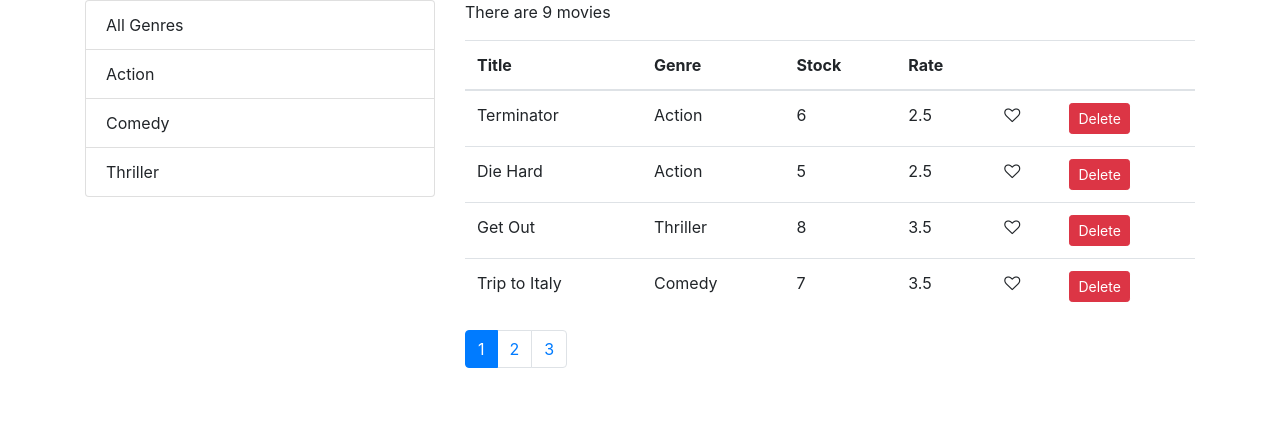
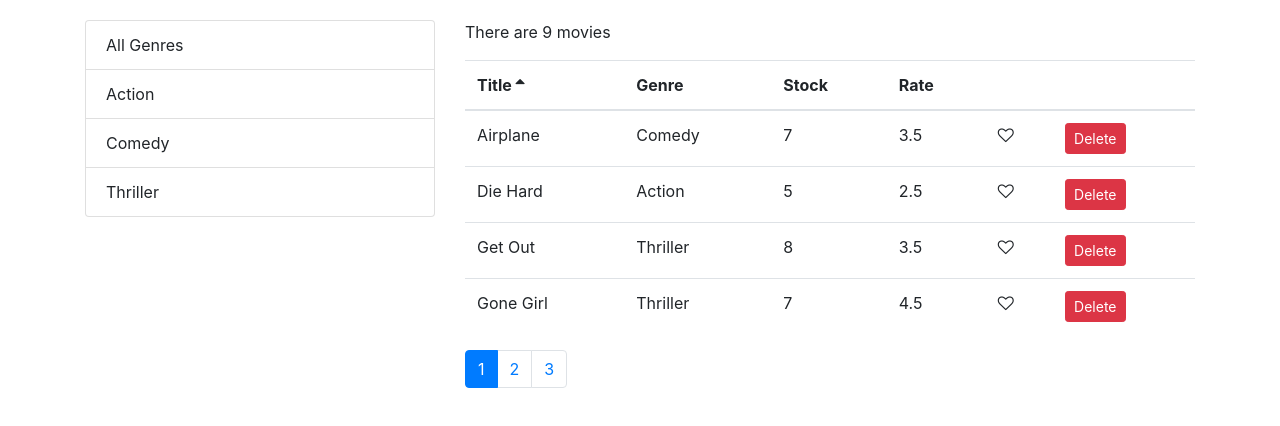
Before and after one commit to KirilKaloyanov/vidly, a React (Create React App) app: page /movies in a window 1280 px wide. Shown: the top 426 px of the page. Built offline with nearby package versions, Linux system fonts and the light colour scheme.

Commit message:
Sorting complete

```diff
--- /dev/null
+++ b/src/components/common/TableBody.jsx
@@ -0,0 +1,23 @@
+import React, { Component } from 'react';
+import _ from 'lodash';
+
+class TableBody extends Component {
+    renderCell = (item, column) => {
+        if (column.content) return column.content(item);
+        return _.get(item, column.path)
+    };
+
+    render() {
+        const { data, columns } = this.props;
+        return (
+            <tbody>
+                {data.map(item => <tr key={item._id}>
+                    {columns.map(column => <td key={column.key}>{this.renderCell(item, column)}</td>)}
+                </tr>)}
+
+            </tbody>
+        );
+    }
+}
+
+export default TableBody
--- a/src/components/common/listGroup.jsx
+++ b/src/components/common/listGroup.jsx
@@ -1,4 +1,4 @@
-import React, { Component } from 'react';
+
 const ListGroup = (props) => {
     const { items, textProperty, valueProperty, onItemsSelect, selectedItem} = props;
 
@@ -6,7 +6,7 @@
         {items.map( item => (
         <li
             key={item[valueProperty]}
-            className={item === selectedItem ? "list-group-item active" : "list-group-item"}
+            className={item === selectedItem ? "list-group-item active" : "list-group-item clickable"}
             onClick={() => onItemsSelect(item)}
             >{item[textProperty]}</li>
         ))}
--- a/src/components/common/pagination.jsx
+++ b/src/components/common/pagination.jsx
@@ -3,7 +3,6 @@
 
 const Pagination = (props) => {
     const { itemsCount, pageSize, currentPage, onPageChange} = props;
-    console.log(currentPage);
 
     const pagesCount = Math.ceil(itemsCount / pageSize);
     if (pagesCount === 1) return null;
--- /dev/null
+++ b/src/components/common/table.jsx
@@ -0,0 +1,15 @@
+import React from 'react';
+import TableHeader from './tableHeader';
+import TableBody from './TableBody';
+
+const Table = ({ columns, sortColumn, onSort, data}) => {
+    return (
+        <table className="table">
+            <TableHeader columns={columns} sortColumn={sortColumn} onSort={onSort}/>
+            <TableBody data={data} columns={columns}/>
+
+        </table>
+     );
+}
+
+export default Table;
--- /dev/null
+++ b/src/components/common/tableHeader.jsx
@@ -0,0 +1,40 @@
+import React, { Component } from 'react';
+
+class TableHeader extends Component {
+    raiseSort = path => {
+        const sortColumn = {...this.props.sortColumn};
+        if (sortColumn.path === path)
+            sortColumn.order = (sortColumn.order === 'asc') ? 'desc' : 'asc';
+            else {
+                sortColumn.path = path;
+                sortColumn.order = 'asc';
+            }
+        this.props.onSort(sortColumn);
+    };
+
+    renderSortIcon = column => {
+        const { sortColumn } = this.props;
+
+        if (column.path !== sortColumn.path) return null;
+        if (sortColumn.order === "asc") return <i className="fa fa-sort-asc"></i>;
+        return <i className="fa fa-sort-desc"></i> ;
+    };
+
+    render() {
+        return (
+            <thead>
+                <tr>
+                    {this.props.columns.map(column => (
+                    <th
+                        className='clickable'
+                        key={column.path || column.key}
+                        onClick={() => this.raiseSort(column.path)}>
+                            { column.label } {this.renderSortIcon(column)}
+                    </th>))}
+                </tr>
+            </thead>
+        )
+    }
+}
+
+export default TableHeader;
--- a/src/components/movies.jsx
+++ b/src/components/movies.jsx
@@ -1,10 +1,11 @@
 import React, { Component } from 'react';
-import Like from "./common/like";
+import MoviesTable from "./moviesTable";
 import Pagination from "./common/pagination";
 import ListGroup from "./common/listGroup"
 import { getMovies } from "../services/fakeMovieService";
 import { paginate } from "../utils/paginate";
 import { getGenres } from '../services/fakeGenreService';
+import _ from "lodash";
 
 
 export default class Movies extends Component {
@@ -12,12 +13,14 @@
         movies: [],
         genres: [],
         pageSize: 4,
-        currentPage: 1
+        currentPage: 1,
+        selectedGenre: '',
+        sortColumn: {path: 'title', order: 'asc'}
     }
 
     componentDidMount() {
-        const genres = [{ name: 'All Genres'}, ...getGenres()];
-        this.setState({movies: getMovies(), genres})
+        const genres = [{ name: 'All Genres', _id: ''}, ...getGenres()];
+        this.setState({movies: getMovies(), genres});
     };
 
     handleDelete = movie => {
@@ -41,15 +44,30 @@
         this.setState({selectedGenre: genre, currentPage: 1});
     }
 
+    handleSort = sortColumn => {
+        this.setState({ sortColumn });
+    }
+
+    getPagedData = () => {
+
+        const { pageSize, currentPage, selectedGenre, movies: allMovies, sortColumn } = this.state;
+
+        const filtered = selectedGenre&&selectedGenre._id ? allMovies.filter(m => m.genre._id === selectedGenre._id) : allMovies;
+
+        const sorted = _.orderBy(filtered, [sortColumn.path], [sortColumn.order]);
+
+        const movies = paginate(sorted, currentPage, pageSize);
+
+        return { totalCount: filtered.length, data: movies };
+    }
+
     render() {
-        const { length: count} = this.state.movies;
-        const { pageSize, currentPage, selectedGenre, movies: allMovies } = this.state;
+        const { length: count } = this.state.movies;
+        const { pageSize, currentPage, sortColumn } = this.state;
 
         if (count === 0) return <p>There are no movies.</p>
 
-        const filtered = selectedGenre&&selectedGenre._id ? allMovies.filter(m => m.genre._id === selectedGenre._id) : allMovies;
-
-        const movies = paginate(filtered, currentPage, pageSize);
+        const { totalCount, data: movies } = this.getPagedData();
 
         return (
         <div className="row">
@@ -60,36 +78,15 @@
                     onItemsSelect={this.handleGenreSelect}/>
             </div>
             <div className="col">
-                <p>There are {filtered.length} movies</p>
-                <table className="table">
-                        <thead>
-                        <tr>
-                            <th>Title</th>
-                            <th>Genre</th>
-                            <th>Stock</th>
-                            <th>Rate</th>
-                            <th></th>
-                            <th></th>
-                        </tr>
-                    </thead>
-                    <tbody>
-                        {movies.map(movie => (
-                        <tr key={movie._id}>
-                            <td>{movie.title}</td>
-                            <td>{movie.genre.name}</td>
-                            <td>{movie.numberInStock}</td>
-                            <td>{movie.dailyRentalRate}</td>
-                            <td><Like liked={movie.liked} onClick={() => this.handleLike(movie)}/></td>
-                            <td><button
-                            onClick={() => this.handleDelete(movie)}
-                            className="btn btn-danger btn-sm">Delete</button></td>
-                        </tr>  ))}
-
-
-                    </tbody>
-                </table>
+                <p>There are {totalCount} movies</p>
+                <MoviesTable
+                    movies={movies}
+                    sortColumn={sortColumn}
+                    onLike={this.handleLike}
+                    onDelete={this.handleDelete}
+                    onSort={this.handleSort}/>
                 <Pagination
-                    itemsCount={filtered.length}
+                    itemsCount={totalCount}
                     pageSize={pageSize}
                     currentPage={currentPage}
                     onPageChange={this.handlePageChange}/>
--- /dev/null
+++ b/src/components/moviesTable.jsx
@@ -0,0 +1,30 @@
+import React, { Component } from 'react';
+import Table from './common/table';
+import Like from "./common/like";
+
+class MoviesTable extends Component {
+    columns = [
+        { key: 'title', path: 'title', label: 'Title'},
+        { key: 'genre', path: 'genre.name', label: 'Genre'},
+        { key: 'stock', path: 'numberInStock', label: 'Stock'},
+        { key: 'rate', path: 'dailyRentalRate', label: 'Rate'},
+        { key: 'like', content: movie => ( <Like
+            liked={movie.liked}
+            onClick={() => this.props.onLike(movie)}/>)},
+
+        { key: 'delete', content: movie => ( <button
+            onClick={() => this.props.onDelete(movie)}
+            className="btn btn-danger btn-sm">Delete</button>)},
+    ];
+
+    render() {
+        const { movies, sortColumn, onSort} = this.props;
+
+            return (
+                <Table columns={this.columns} data={movies} sortColumn={sortColumn} onSort={onSort}/>
+            );
+        }
+
+    }
+
+export default MoviesTable;
--- a/src/index.css
+++ b/src/index.css
@@ -1,13 +1,17 @@
 body {
-  margin: 0;
-  font-family: -apple-system, BlinkMacSystemFont, 'Segoe UI', 'Roboto', 'Oxygen',
-    'Ubuntu', 'Cantarell', 'Fira Sans', 'Droid Sans', 'Helvetica Neue',
-    sans-serif;
-  -webkit-font-smoothing: antialiased;
-  -moz-osx-font-smoothing: grayscale;
+	margin: 0;
+	padding: 20px 0 0 0;
+	font-family: -apple-system, BlinkMacSystemFont, "Segoe UI", "Roboto", "Oxygen",
+		"Ubuntu", "Cantarell", "Fira Sans", "Droid Sans", "Helvetica Neue",
+		sans-serif;
+	-webkit-font-smoothing: antialiased;
+	-moz-osx-font-smoothing: grayscale;
+}
+.clickable {
+	cursor: pointer;
 }
 
 code {
-  font-family: source-code-pro, Menlo, Monaco, Consolas, 'Courier New',
-    monospace;
+	font-family: source-code-pro, Menlo, Monaco, Consolas, "Courier New",
+		monospace;
 }
```
